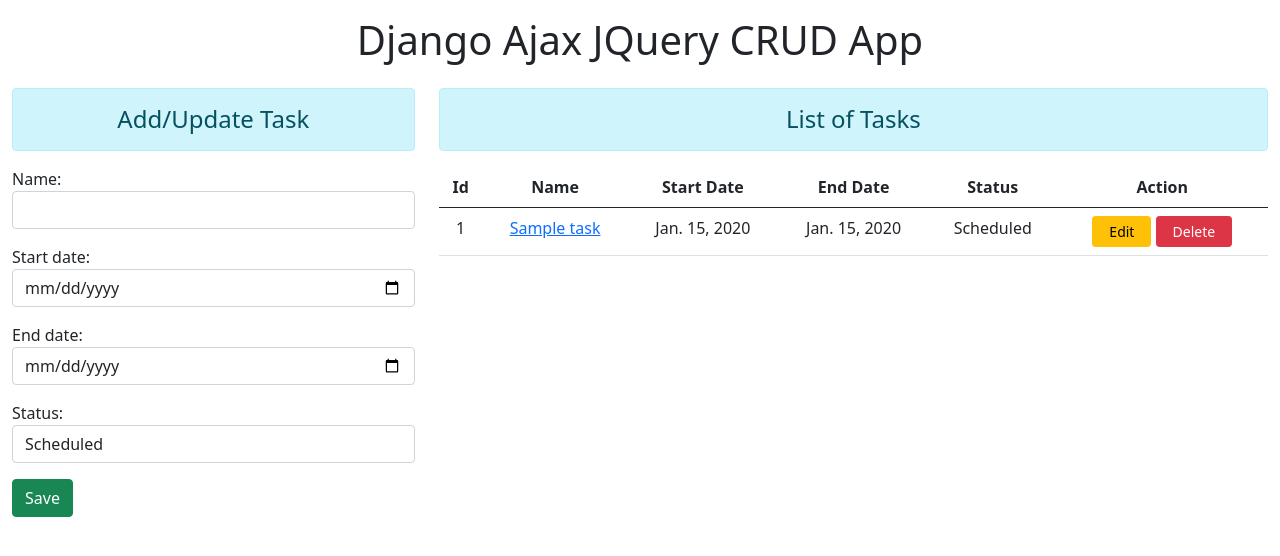
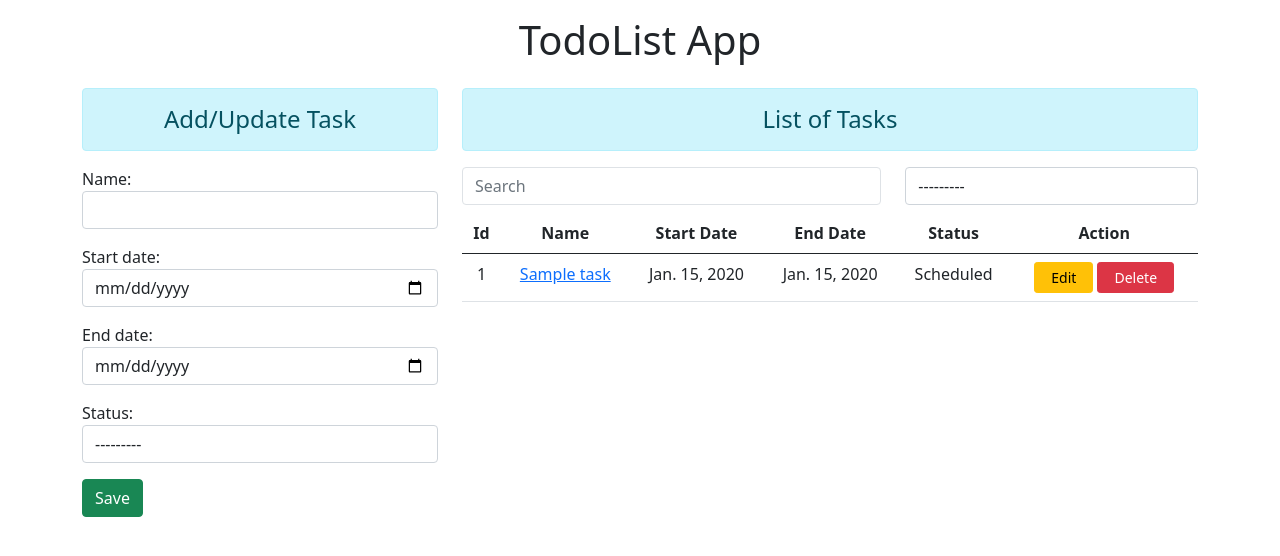
Before and after one commit to BinNDL/be_train_2_todolist, a Django app: page / in a window 1280 px wide. Shown: the top 556 px of the page. Run offline with Django 4.2, Linux system fonts and the light colour scheme; tables that the repository leaves empty hold one stand-in row (values such as "Sample post"); some libraries are stand-ins or nearby versions.

Commit message:
Features/Search & Filter

```diff
--- a/crud/models.py
+++ b/crud/models.py
@@ -15,7 +15,7 @@
     start_date = models.DateField()
     end_date = models.DateField()
     status = models.CharField(
-        max_length=20, choices=STATUS_CHOICES, default='Scheduled'
+        max_length=20, choices=STATUS_CHOICES
     )
 
     class Meta:
--- a/crud/templates/crud/ajax.html
+++ b/crud/templates/crud/ajax.html
@@ -137,4 +137,71 @@
             },
         })
     })
-    </script>
+
+
+    // Live search
+    $("#search-input").on("input", function () {
+        output = "";
+        var query = $(this).val().toLowerCase();
+        $.ajax({
+            url: "{% url 'search_tasks' %}",
+            method: "GET",
+            data: { q: query },
+            success: function (data) {
+                var tasks = JSON.parse(data.tasks);
+                console.log(tasks)
+                $("#tbody").empty();
+                for (var i = 0; i < tasks.length; i++){
+                    output += "<tr>" +
+                        "<td class='text-center'>" + tasks[i].pk + "</td>" +
+                        "<td class='text-center'><a href='/"+ tasks[i].fields.id + "/'>" + tasks[i].fields.name + "</a></td>" +
+                        "<td class='text-center'>" + tasks[i].fields.start_date + "</td>" +
+                        "<td class='text-center'>" + tasks[i].fields.end_date + "</td>" +
+                        "<td class='text-center'>" + tasks[i].fields.status + "</td>" +
+                        "<td class='text-center'>" +
+                        "<input type='button' value='Edit' class='btn btn-warning btn-sm btn-edit px-3' data-tid='" + tasks[i].pk + "'>" +
+                        "<input type='button' value='Delete' class='btn btn-danger btn-sm btn-del px-3' data-tid='" + tasks[i].pk + "'>" +
+                        "</td></tr>";
+                };
+                $('#tbody').html(output);
+            },
+            error: function () {
+                console.log("Error in AJAX request");
+            }
+        });
+    });
+
+
+    //Filter
+    $("#filter-status select").on("change", function () {
+        output = "";
+        var status = $(this).val();
+        console.log(status)
+        $.ajax({
+            url: "{% url 'filter_tasks' %}",
+            method: "GET",
+            data: { status: status },
+            success: function (data) {
+                var tasks = JSON.parse(data.tasks);
+
+                $("#tbody").empty();
+                for (var i = 0; i < tasks.length; i++){
+                    output += "<tr>" +
+                        "<td class='text-center'>" + tasks[i].pk + "</td>" +
+                        "<td class='text-center'><a href='/"+ tasks[i].fields.id + "/'>" + tasks[i].fields.name + "</a></td>" +
+                        "<td class='text-center'>" + tasks[i].fields.start_date + "</td>" +
+                        "<td class='text-center'>" + tasks[i].fields.end_date + "</td>" +
+                        "<td class='text-center'>" + tasks[i].fields.status + "</td>" +
+                        "<td class='text-center'>" +
+                        "<input type='button' value='Edit' class='btn btn-warning btn-sm btn-edit px-3' data-tid='" + tasks[i].pk + "'>" +
+                        "<input type='button' value='Delete' class='btn btn-danger btn-sm btn-del px-3' data-tid='" + tasks[i].pk + "'>" +
+                        "</td></tr>";
+                };
+                $('#tbody').html(output);
+            },
+            error: function () {
+                console.log("Error in AJAX request");
+            }
+        });
+    });
+</script>
--- a/crud/templates/crud/home.html
+++ b/crud/templates/crud/home.html
@@ -5,13 +5,13 @@
     <meta charset="UTF-8">
     <meta http-equiv="X-UA-Compatible" content="IE=edge">
     <meta name="viewport" content="width=device-width, initial-scale=1.0">
-    <title>CRUD AJAX</title>
+    <title>TodoList App</title>
     <link rel="stylesheet" href="{% static 'crud/css/bootstrap.css' %}">
 </head>
 <body>
 
-    <div class="container-fluid">
-        <h1 class="text-center p-3">Django Ajax JQuery CRUD App</h1>
+    <div class="container">
+        <h1 class="text-center p-3">TodoList App</h1>
         <div class="row">
             <div class="col-sm-4">
                 <h4 class="text-center alert alert-info">Add/Update Task</h4>
@@ -26,7 +26,18 @@
 
             <div class="col-sm-8">
                 <h4 class="text-center alert alert-info">List of Tasks</h4>
-
+                <div class="row mb-2">
+                    <div class="col-md-7 mx-auto">
+                        <div class="input-group rounded">
+                            <input class="form-control border" type="search" placeholder="Search" id="search-input">
+                        </div>
+                    </div>
+                    <div class="col-md-5 mx-auto">
+                        <div class="input-group rounded" id="filter-status">
+                            {{ form.status }}
+                        </div>
+                    </div>
+                </div>
                 <table class="table table-hover">
                     <thead>
                         <tr>
--- a/crud/templates/crud/task_detail.html
+++ b/crud/templates/crud/task_detail.html
@@ -5,13 +5,13 @@
     <meta charset="UTF-8">
     <meta http-equiv="X-UA-Compatible" content="IE=edge">
     <meta name="viewport" content="width=device-width, initial-scale=1.0">
-    <title>CRUD AJAX</title>
+    <title>TodoList App</title>
     <link rel="stylesheet" href="{% static 'crud/css/bootstrap.css' %}">
 </head>
 <body>
 
     <div class="container-fluid">
-        <h1 class="text-center alert alert-danger">Django Ajax JQuery CRUD App</h1>
+        <h1 class="text-center alert alert-danger">TodoList App</h1>
         <div class="row">
             <div class='col text-center'>
                 <h4 class="text-center alert alert-info">Task Detail</h4>
--- a/crud/urls.py
+++ b/crud/urls.py
@@ -7,4 +7,6 @@
     path("add/", views.add_task, name="add_task"),
     path("delete/", views.delete_task, name="delete_task"),
     path("update/", views.update_task, name="update_task"),
+    path('search_tasks/', views.search_tasks, name='search_tasks'),
+    path('filter_tasks/', views.filter_tasks, name='filter_tasks'),
 ]
--- a/crud/views.py
+++ b/crud/views.py
@@ -3,6 +3,8 @@
 from .forms import TaskForm
 from .models import Task
 from django.views.decorators.csrf import csrf_exempt
+from django.core.serializers import serialize
+from django.db.models import Q
 
 
 def home(request):
@@ -63,3 +65,24 @@
         task_data = {'id': task.id, 'name': task.name, 'start_date': task.start_date,
                      'end_date': task.end_date, 'status': task.status}
         return JsonResponse(task_data)
+
+
+def search_tasks(request):
+    query = request.GET.get('q', '')
+    tasks = Task.objects.filter(
+        Q(name__icontains=query) |
+        Q(status__icontains=query)
+    )
+
+    serialized_tasks = serialize('json', tasks)
+
+    return JsonResponse({'tasks': serialized_tasks}, safe=False)
+
+
+def filter_tasks(request):
+    status = request.GET.get('status', '')
+    tasks = Task.objects.filter(status=status)
+
+    serialized_tasks = serialize('json', tasks)
+
+    return JsonResponse({'tasks': serialized_tasks}, safe=False)
```
